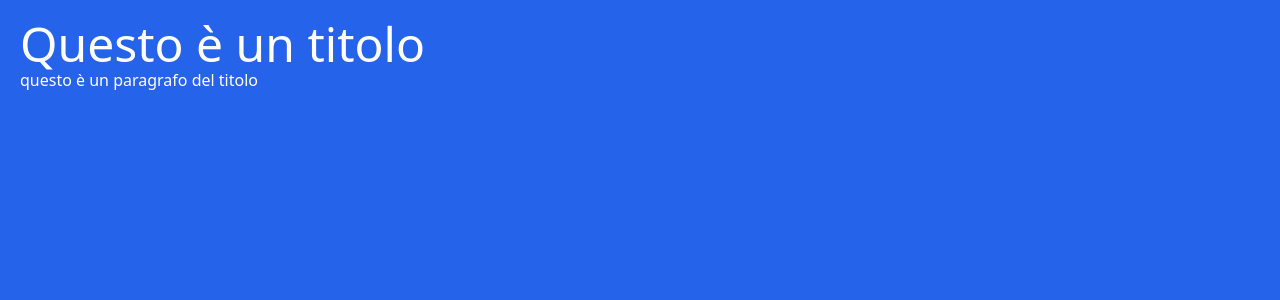
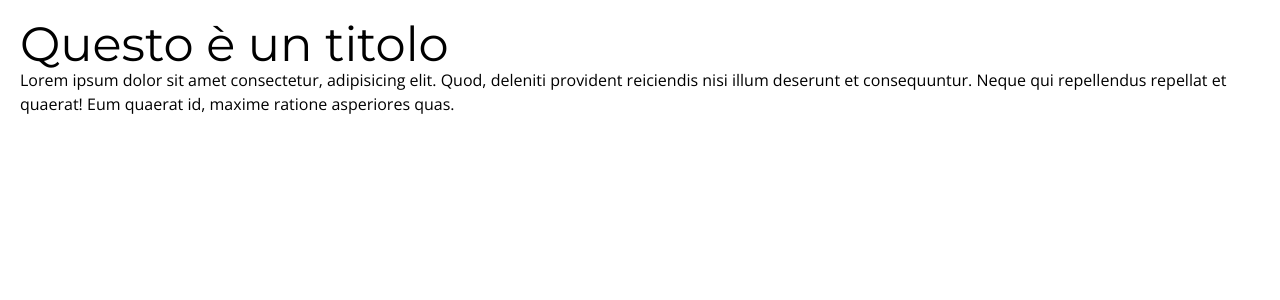
Before and after one commit to AlessioxDark/hangie, a React (Vite) app in the folder frontend/hangie-frontend/: page / in a window 1280 px wide. Shown: the top 300 px of the page. Built offline with nearby package versions, Linux system fonts and the light colour scheme.

Commit message:
aggiunti font principali

```diff
--- a/frontend/hangie-frontend/src/app/App.tsx
+++ b/frontend/hangie-frontend/src/app/App.tsx
@@ -4,7 +4,7 @@ import Sidebar from './pages/Sidebar';
 
 function App() {
 	return (
-		<div className="h-screen w-full bg-primary">
+		<div className="h-screen w-full">
 			<Sidebar />
 			<BrowserRouter>
 				<Routes></Routes>
--- a/frontend/hangie-frontend/src/app/pages/Sidebar.tsx
+++ b/frontend/hangie-frontend/src/app/pages/Sidebar.tsx
@@ -7,10 +7,13 @@ const Sidebar = () => {
 				className="h-full w-full p-5 "
 				// style={{ backgroundColor: 'hsl(215, 60%, 17%)' }}
 			>
-				<h1 className="text-white font-title text-5xl">Questo è un titolo</h1>
+				<h1 className="font-title text-5xl">Questo è un titolo</h1>
 
-				<p className="text-white text-base font-body">
-					questo è un paragrafo del titolo
+				<p className=" text-base font-body">
+					Lorem ipsum dolor sit amet consectetur, adipisicing elit. Quod,
+					deleniti provident reiciendis nisi illum deserunt et consequuntur.
+					Neque qui repellendus repellat et quaerat! Eum quaerat id, maxime
+					ratione asperiores quas.
 				</p>
 			</div>
 		</>
--- a/frontend/hangie-frontend/src/index.css
+++ b/frontend/hangie-frontend/src/index.css
@@ -1,5 +1,5 @@
+@import url('https://fonts.googleapis.com/css2?family=Montserrat:ital,wght@0,100..900;1,100..900&family=Open+Sans:ital,wght@0,300..800;1,300..800&display=swap');
 @import 'tailwindcss';
-
 @theme {
 	--color-primary: #2563eb;
 	--color-complementary: #f97316;
@@ -13,4 +13,7 @@
 	--color-danger: hsl(40, 60%, 47%);
 	--color-warning: hsl(0, 60%, 47%);
 	--color-info: hsl(240, 60%, 47%);
+
+	--font-title: 'Montserrat';
+	--font-body: 'Open Sans', 'serif';
 }
```
